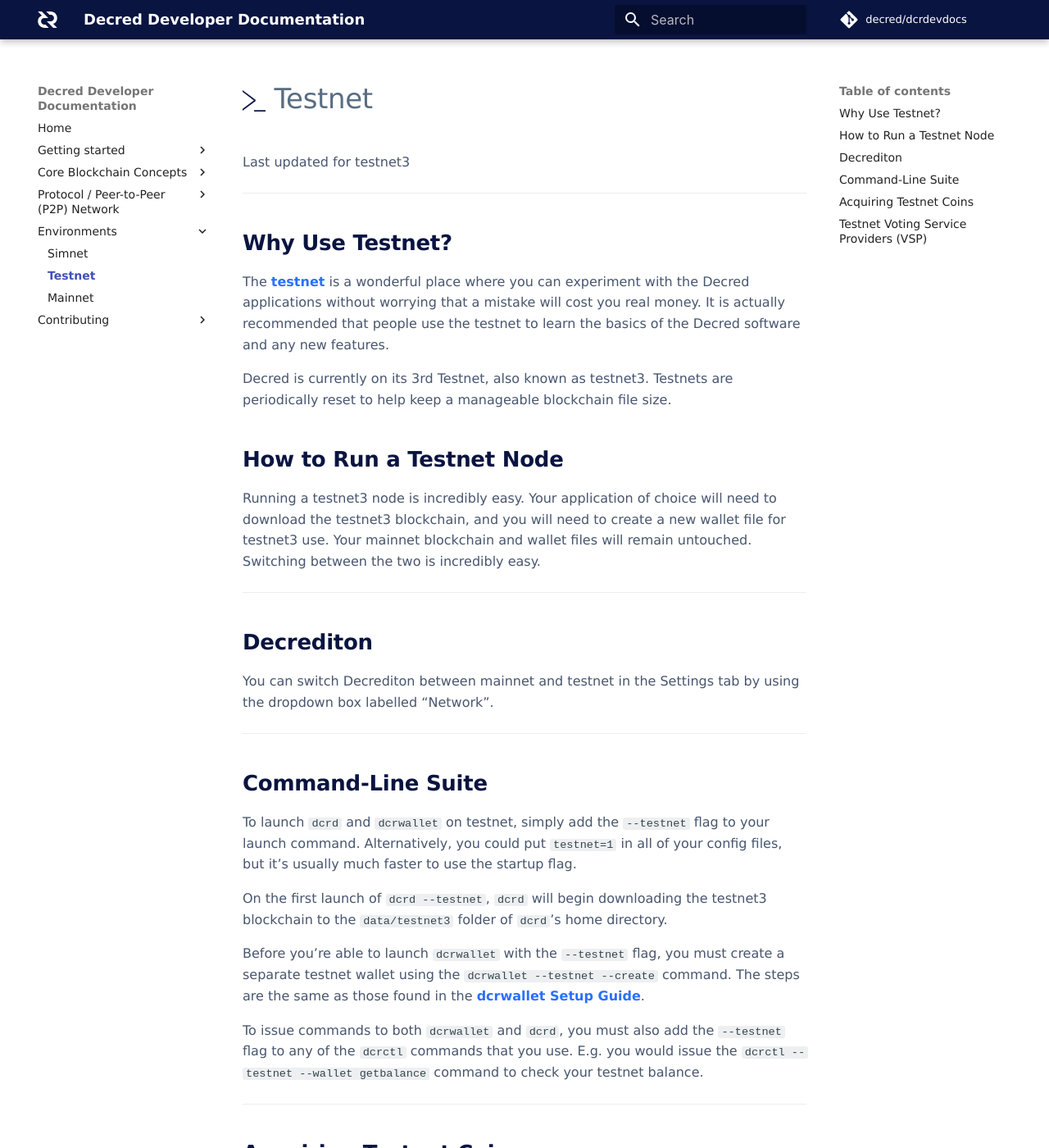
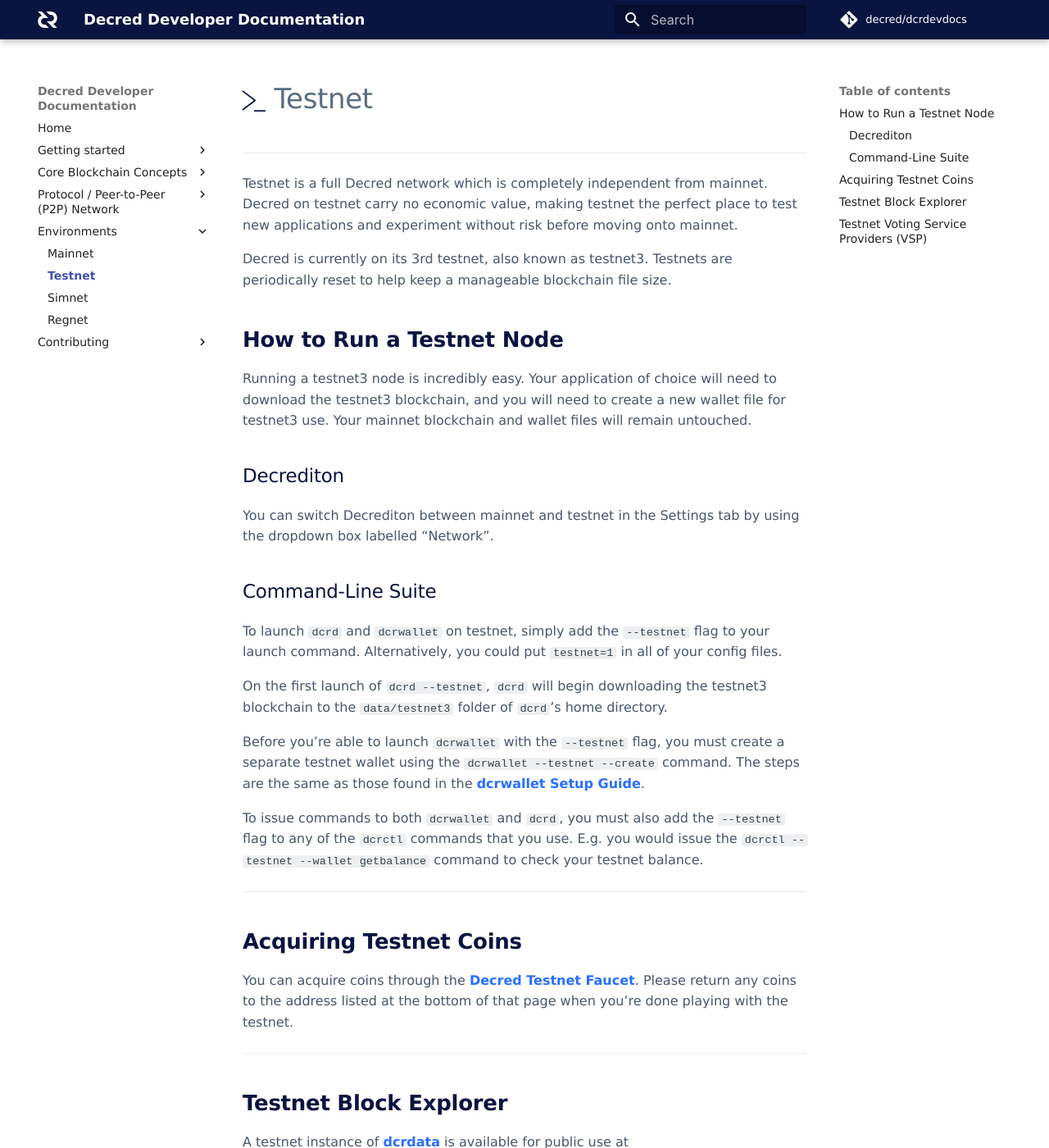
Before and after one commit to decred/dcrdevdocs, an MkDocs documentation site: the page built from docs/environments/testnet.md, in a window 1280 px wide and 1400 px high. Shown: the whole window at 82% size. Built offline with MkDocs 1.6.1 and Material for MkDocs 9.7.7, drawn with Linux system fonts in a browser that asks for light colours; some web fonts are replaced; comment, search, counter and statistics services are not loaded; some of the changed text lies outside the part shown.

Commit message:
Environments

```diff
--- a/docs/environments/testnet.md
+++ b/docs/environments/testnet.md
@@ -1,17 +1,12 @@
 # <img class="dcr-icon" src="/img/dcr-icons/Dcrtl.svg" /> Testnet
-
-Last updated for testnet3
 
 ---
 
-## Why Use Testnet?
+Testnet is a full Decred network which is completely independent from mainnet.
+Decred on testnet carry no economic value, making testnet the perfect place to
+test new applications and experiment without risk before moving onto mainnet.
 
-The [testnet](testnet.md) is a wonderful place where you can experiment with the
-Decred applications without worrying that a mistake will cost you real money. It
-is actually recommended that people use the testnet to learn the basics of the
-Decred software and any new features.
-
-Decred is currently on its 3rd Testnet, also known as testnet3. Testnets are
+Decred is currently on its 3rd testnet, also known as testnet3. Testnets are
 periodically reset to help keep a manageable blockchain file size.
 
 ## How to Run a Testnet Node
@@ -19,22 +14,19 @@ periodically reset to help keep a manageable blockchain file size.
 Running a testnet3 node is incredibly easy. Your application of choice will need
 to download the testnet3 blockchain, and you will need to create a new wallet
 file for testnet3 use. Your mainnet blockchain and wallet files will remain
-untouched. Switching between the two is incredibly easy.
+untouched.
 
----
-
-## Decrediton
+### Decrediton
 
 You can switch Decrediton between mainnet and testnet in the Settings tab by
 using the dropdown box labelled "Network".
 
----
-
-## Command-Line Suite
+### Command-Line Suite
 
 To launch `dcrd` and `dcrwallet` on testnet, simply add the `--testnet` flag to
-your launch command. Alternatively, you could put `testnet=1` in all of your
-config files, but it's usually much faster to use the startup flag.
+your launch command.
+Alternatively, you could put `testnet=1` in all of your
+config files.
 
 On the first launch of `dcrd --testnet`, `dcrd` will begin downloading the
 testnet3 blockchain to the `data/testnet3` folder of `dcrd`'s home directory.
@@ -59,6 +51,13 @@ listed at the bottom of that page when you're done playing with the testnet.
 
 ---
 
+## Testnet Block Explorer
+
+A testnet instance of [dcrdata](https://github.com/decred/dcrdata) is available for public
+use at <https://testnet.dcrdata.org/>.
+
+---
+
 ## Testnet Voting Service Providers (VSP)
 
 To experiment with staking and voting with a Voting Service Provider (VSP),
--- a/mkdocs.yml
+++ b/mkdocs.yml
@@ -81,9 +81,10 @@ nav:
   - 'Memory Pool': 'protocol-p2p-network/memory-pool.md'
   - 'Misbehaving Nodes': 'protocol-p2p-network/misbehaving-nodes.md'
 - Environments:
+  - 'Mainnet': 'environments/mainnet.md'
+  - 'Testnet': 'environments/testnet.md'
   - 'Simnet': 'environments/simnet.md'
-  - 'Testnet': 'environments/testnet.md'
-  - 'Mainnet': 'environments/mainnet.md'
+  - 'Regnet': 'environments/regnet.md'
 - Contributing:
   - 'Core Values': 'contributing/core-values.md'
   - 'Contributor Guidelines': 'contributing/contributor-guidelines.md'
```
Also changed, not shown: README.md (+4 -0 lines), docs/environments/mainnet.md (+5 -1 lines), docs/environments/regnet.md (added, +23 -0 lines), docs/environments/simnet.md (+17 -14 lines).
